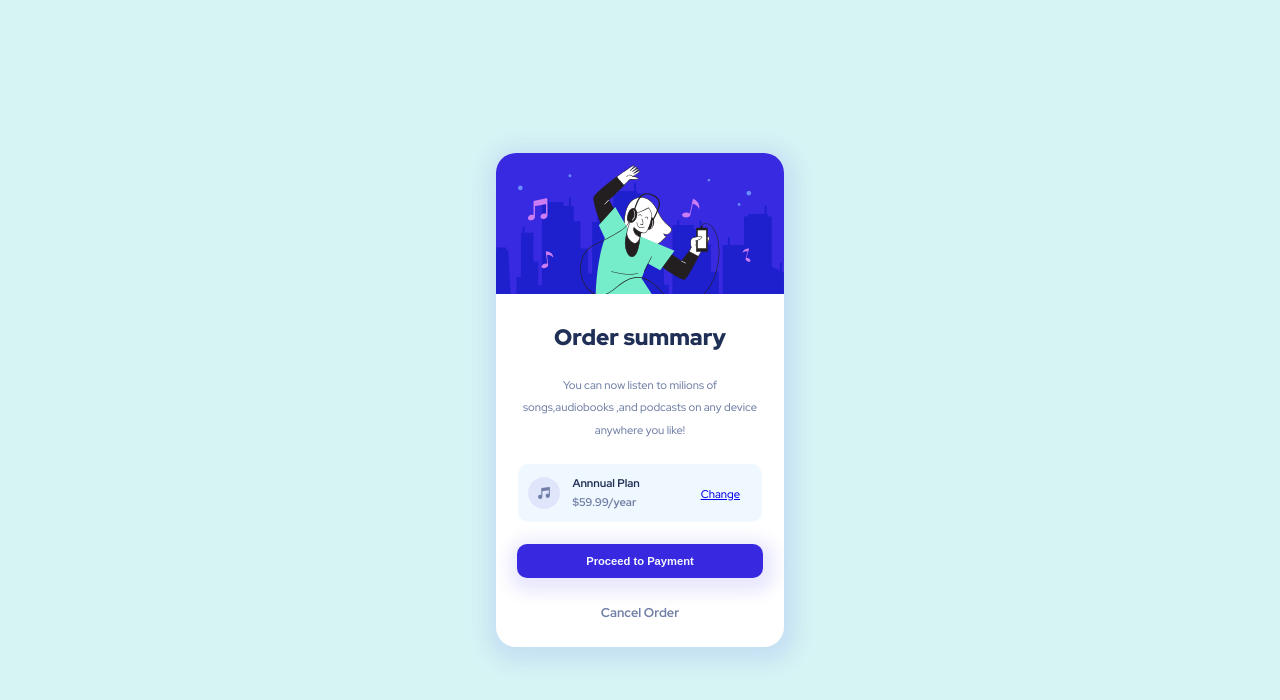
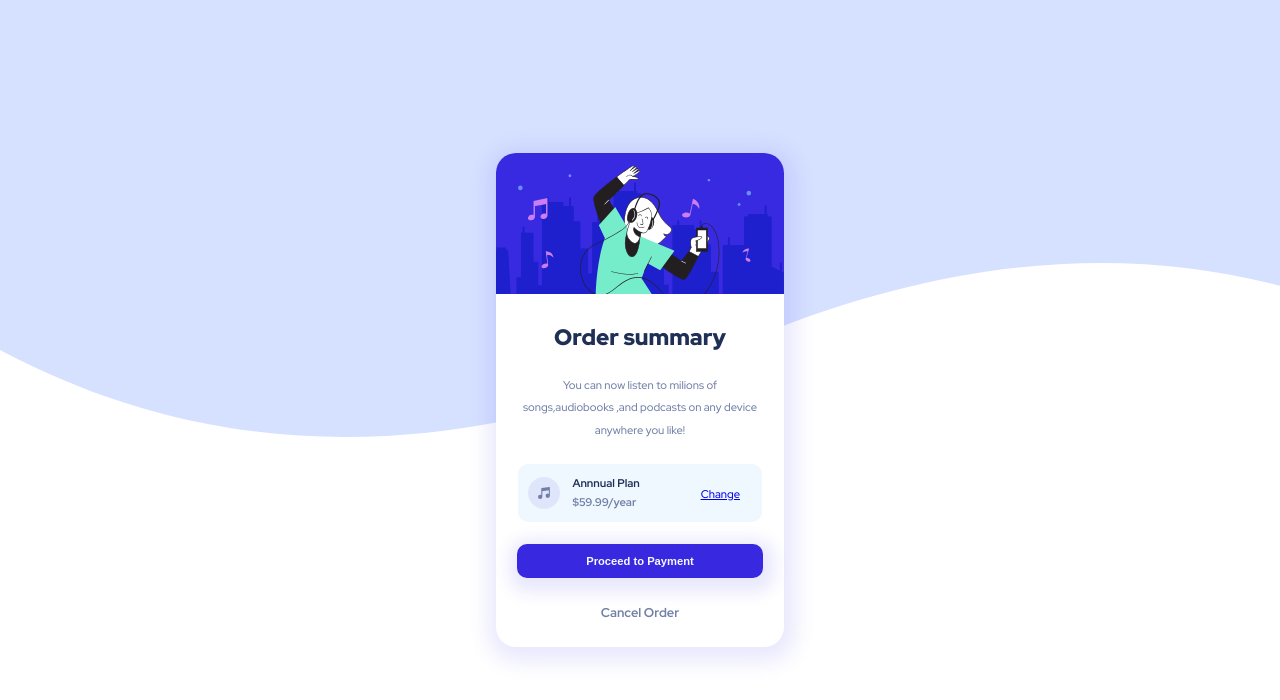
Before and after one commit to sreeramadasuarun/order-summary-component-challenge-main, a plain HTML site: page index.html in a window 1280 px wide. Drawn offline with Linux system fonts and the light colour scheme.

Commit message:
bg-image

```diff
--- a/styles/style.css
+++ b/styles/style.css
@@ -13,7 +13,8 @@
 
   body {
       font-family: 'Red Hat Display', sans-serif;
-      background-color: rgb(214, 244, 244);
+      background-image: url("../images/pattern-background-desktop.svg");
+      background-repeat: no-repeat;
       width: 100vw;
       height: 100vh;
       display: flex;
```
